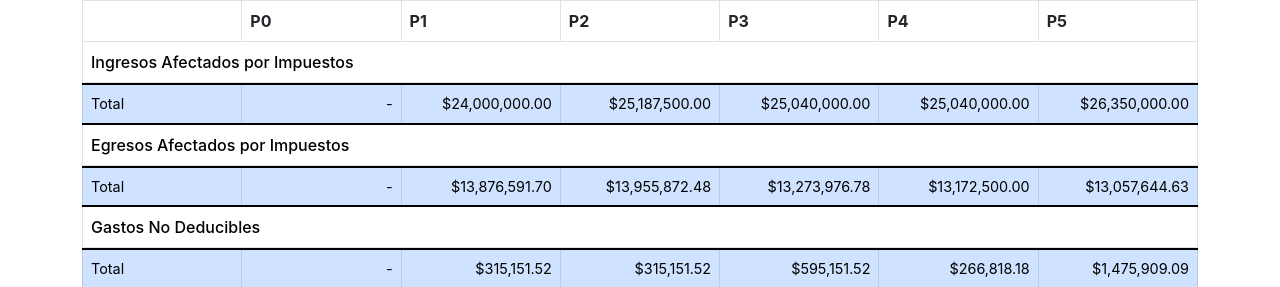
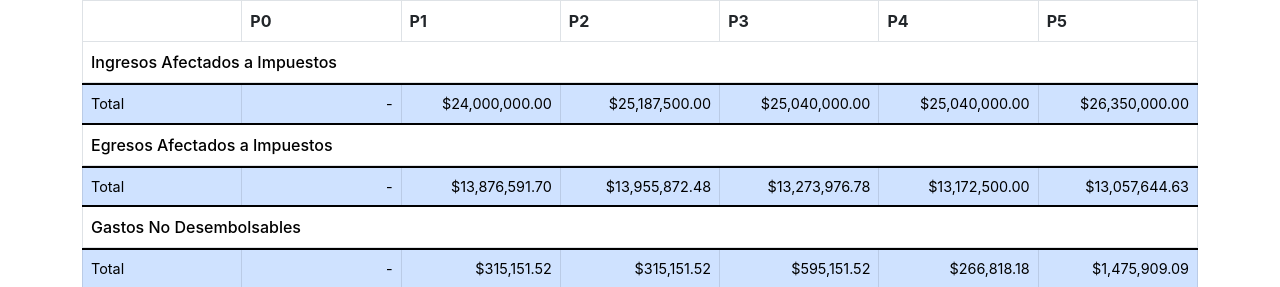
Before and after one commit to leopaglia/grandioso-solver, a React (Create React App) app: page / in a window 1280 px wide. Shown: the top 287 px of the page. Built offline with nearby package versions, Linux system fonts and the light colour scheme.

Commit message:
fix nombres

```diff
--- a/src/App.jsx
+++ b/src/App.jsx
@@ -300,9 +300,9 @@ const App = () => {
 					</tr>
 				</thead>
 				<tbody>
-					<Row name="Ingresos Afectados por Impuestos" keyName="ingAfecImp" />
-					<Row name="Egresos Afectados por Impuestos" keyName="egAfecImp" />
-					<Row name="Gastos No Deducibles" keyName="gastosNoDes" />
+					<Row name="Ingresos Afectados a Impuestos" keyName="ingAfecImp" />
+					<Row name="Egresos Afectados a Impuestos" keyName="egAfecImp" />
+					<Row name="Gastos No Desembolsables" keyName="gastosNoDes" />
 					<Row name="Utilidades Brutas" keyName="utilBrutas" />
 					<Row name="Utilidades Netas" keyName="utilNetas" />
 					<Row name="Inversiones" keyName="inversiones" />
```
